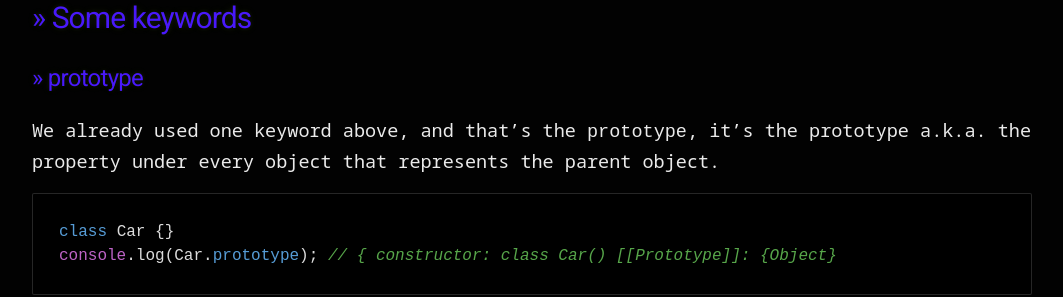
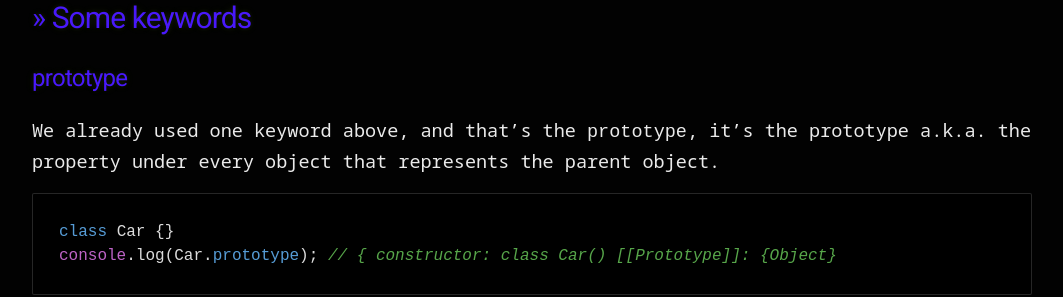
Before and after one commit to 20kilograma/blog, a Jekyll site: the page built from oop-js.md, in a window 1280 px wide and 900 px high, scrolled down 2634 px, cut to the strip 585-882 px from the top of the window. Shown: the whole strip, without its empty margins (108-1171 px from the left). Built offline with Jekyll 4.4.1, drawn with Linux system fonts in a browser that asks for light colours; nearby versions of some CDN libraries; some web fonts are replaced; our own code applies the rules of GitHub Pages for plain Markdown files.

Commit message:
Update oop-js.md

```diff
--- a/oop-js.md
+++ b/oop-js.md
@@ -53,7 +53,7 @@
 
 # >> Some keywords
 
-## >> prototype
+## prototype
 
 We already used one keyword above, and that's the <code>prototype</code>, it's the prototype a.k.a. the property under every object that represents the parent object.
 
```
